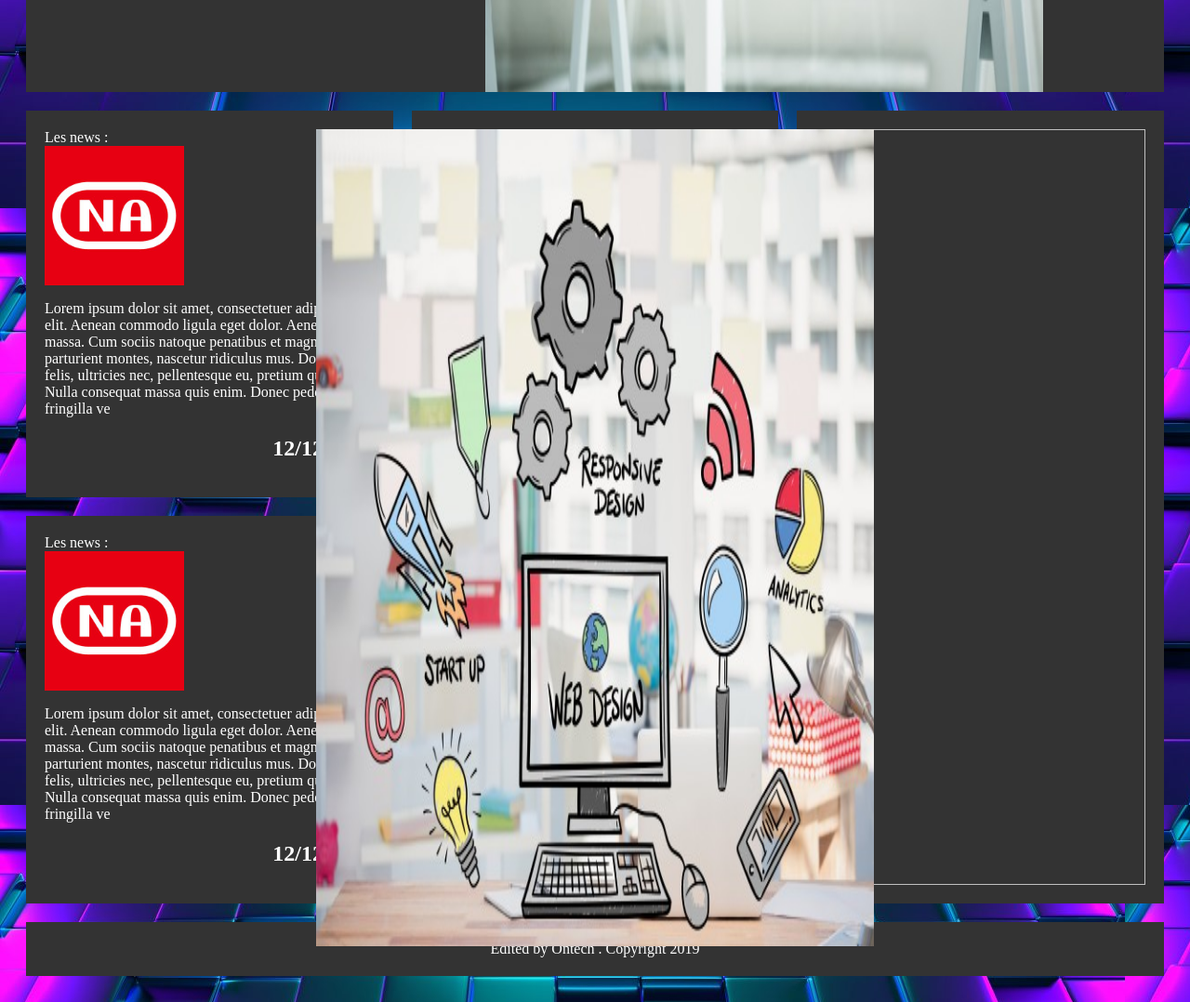
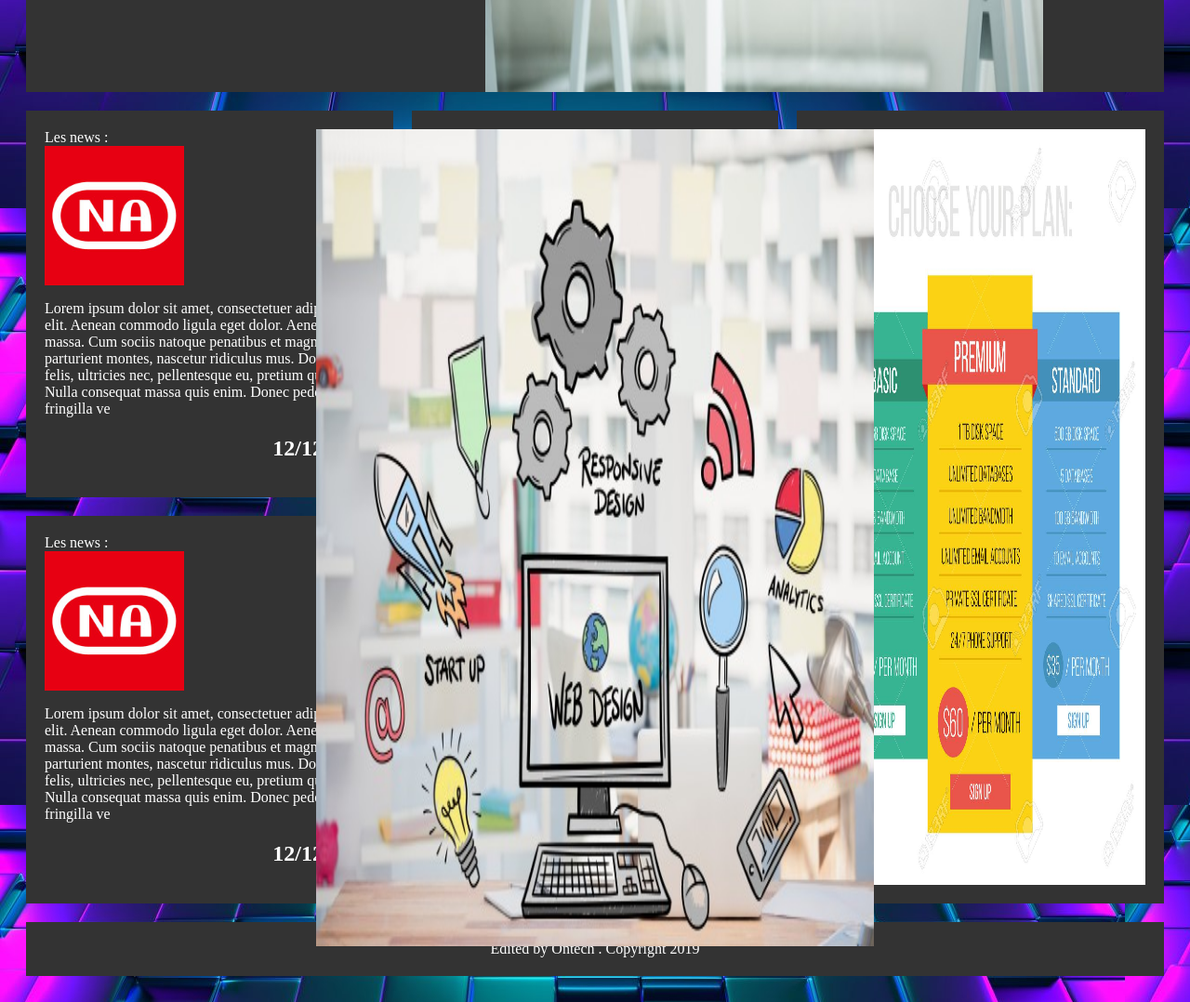
Before and after one commit to massotetienne/grid, a plain HTML site: page index.html in a window 1280 px wide. Shown: the part 1060-2138 px from the top of the page at 93% size. Drawn offline with Linux system fonts and the light colour scheme; the site is published under a folder, as on GitHub Pages, so addresses that start at the root find nothing.

Commit message:
Update index.html

```diff
--- a/index.html
+++ b/index.html
@@ -13,7 +13,7 @@
   </footer>
 
   <aside class="sidebar box">
-    <img class="t-tarifs" src="/tableu-tarifs.jpg" alt="">
+    <img class="t-tarifs" src="tableu-tarifs.jpg" alt="">
   </aside>
 
   <nav class="menu box">
```
